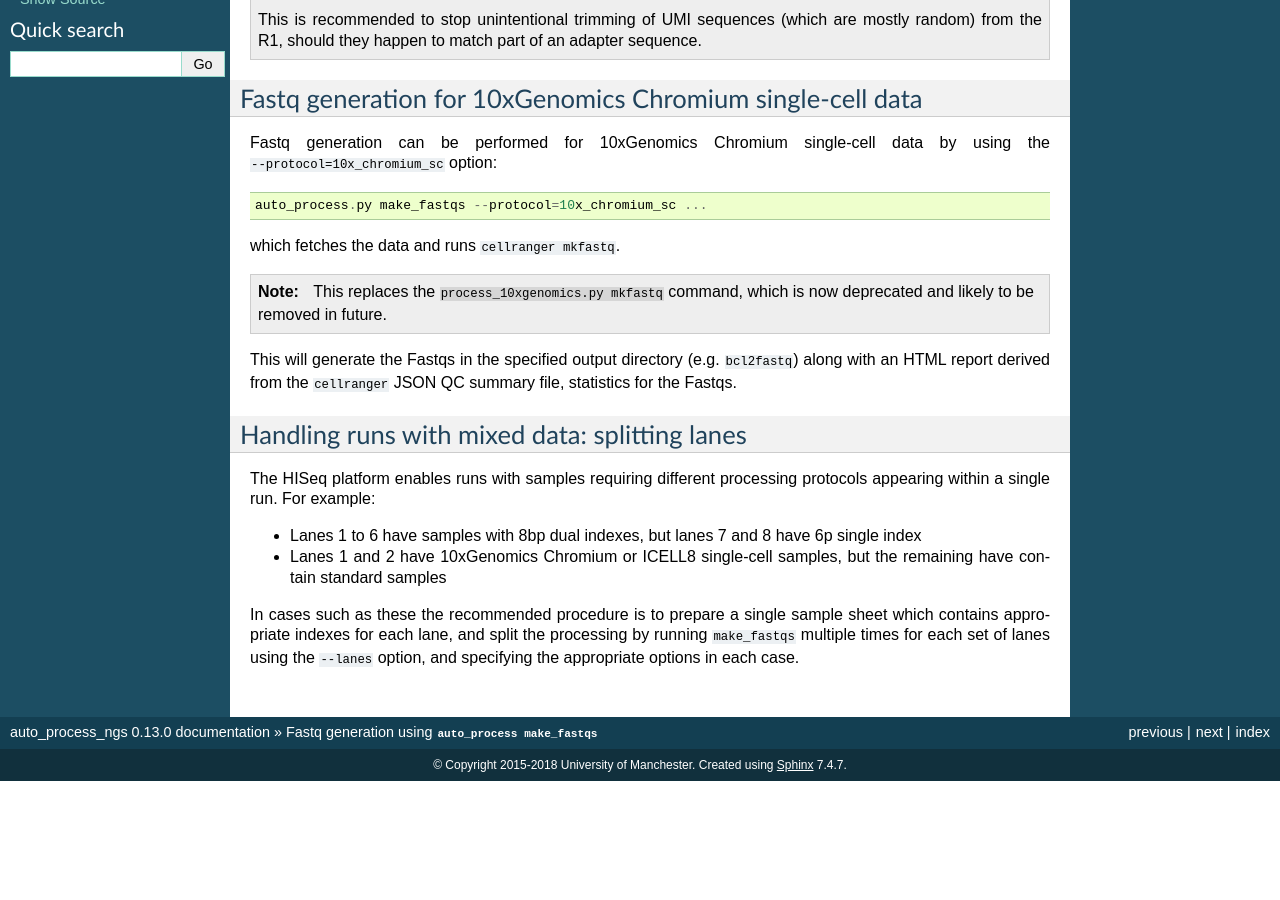
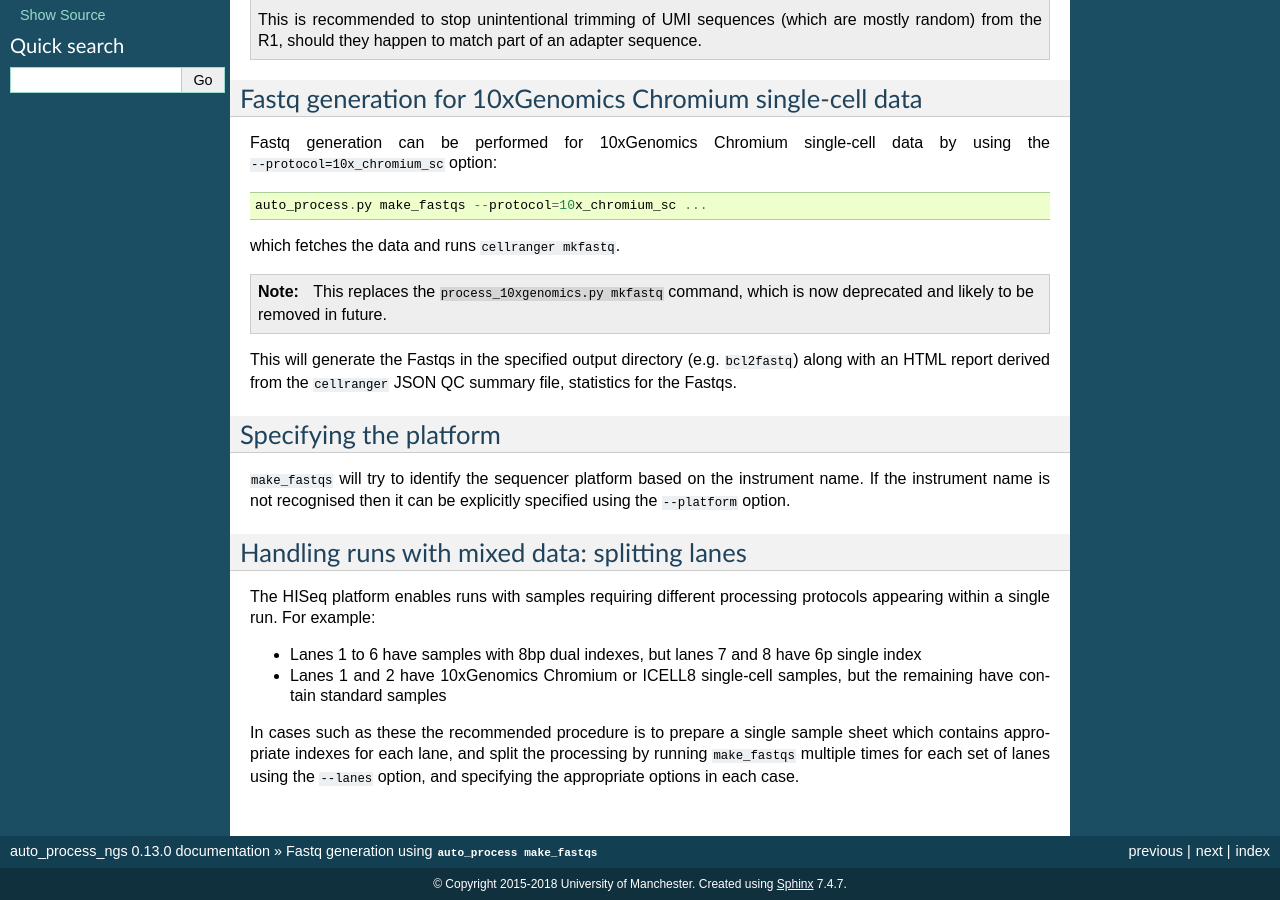
Before and after one commit to fls-bioinformatics-core/auto_process_ngs, a Sphinx documentation site: the page built from docs/source/using/make_fastqs.rst, in a window 1280 px wide and 900 px high, scrolled down 1114 px. Built offline with Sphinx 7.4.7, drawn with Linux system fonts in a browser that asks for light colours; pages that are not in the unit, such as notebooks, are missing from menus; before the commit the page ends 1895 px from its top, so only the background shows below that; some of the changed text lies outside the part shown.

Commit message:
Documentation: add info about --platform option to the 'make_fastqs' docs.

```diff
--- a/docs/source/using/make_fastqs.rst
+++ b/docs/source/using/make_fastqs.rst
@@ -105,6 +105,13 @@ This will generate the Fastqs in the specified output directory
 (e.g. ``bcl2fastq``) along with an HTML report derived from the
 ``cellranger`` JSON QC summary file, statistics for the Fastqs.
 
+Specifying the platform
+-----------------------
+
+``make_fastqs`` will try to identify the sequencer platform based on
+the instrument name. If the instrument name is not recognised then
+it can be explicitly specified using the ``--platform`` option.
+
 Handling runs with mixed data: splitting lanes
 ----------------------------------------------
 
```
